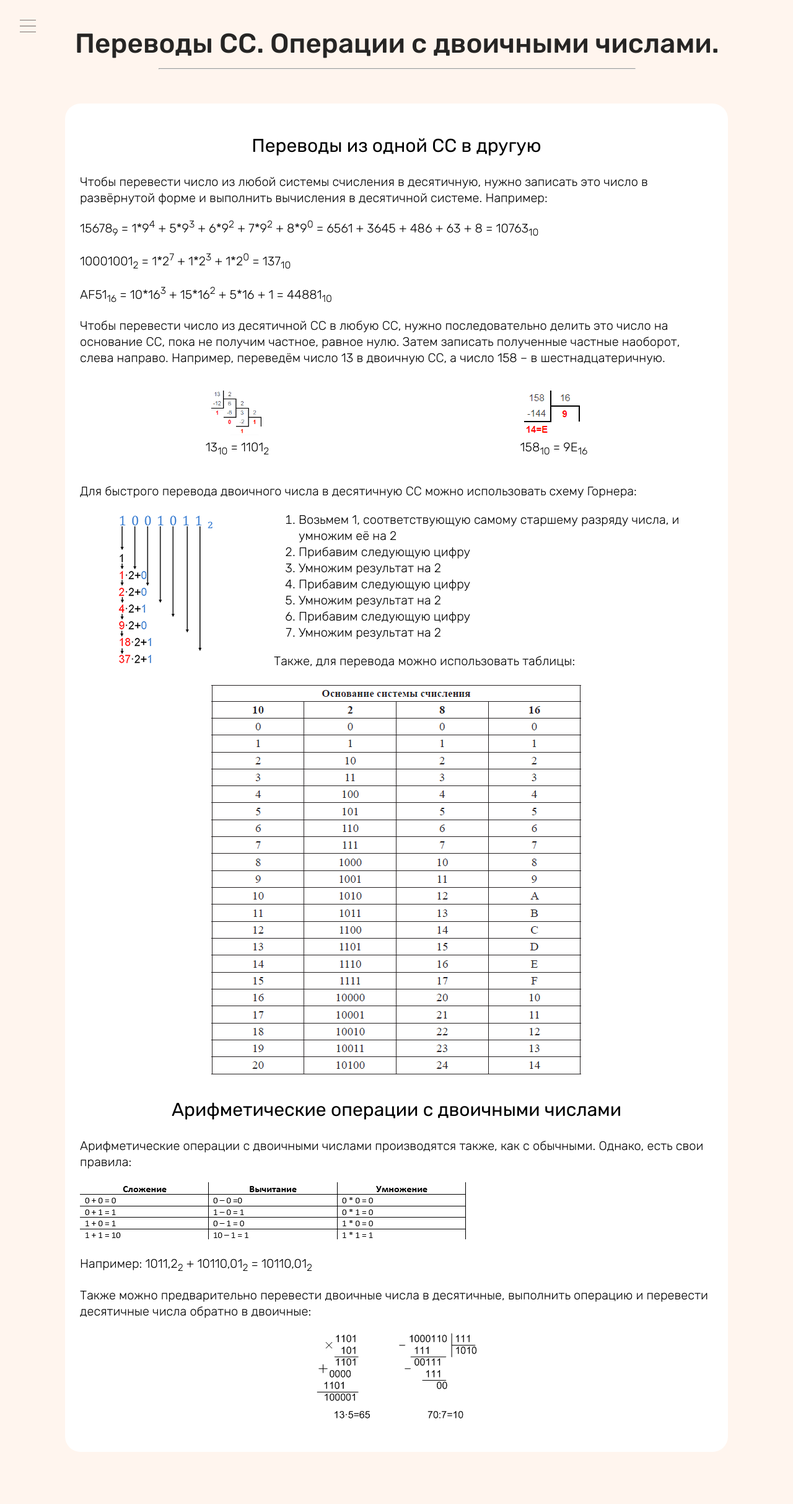
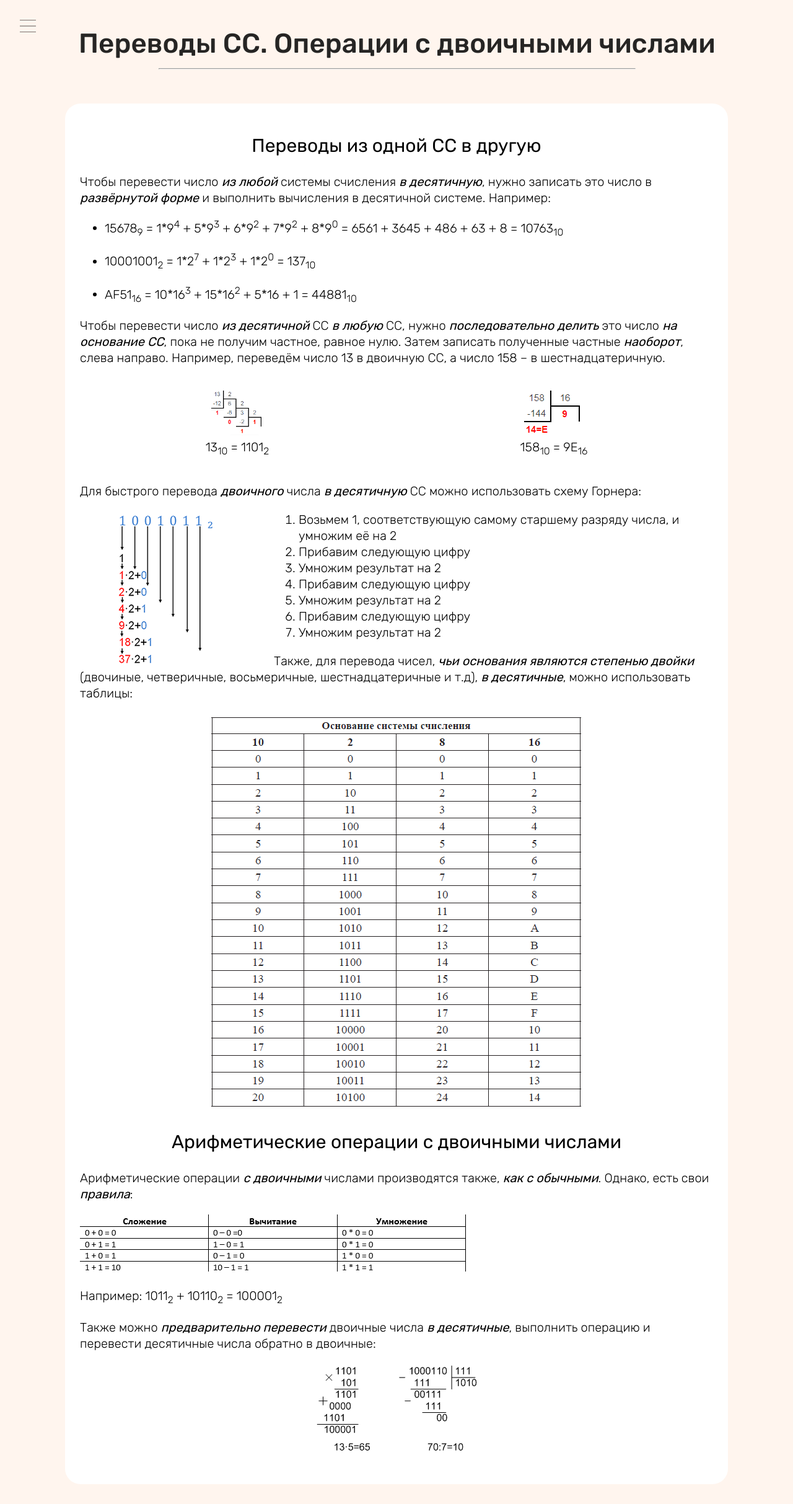
Before and after one commit to IceMisha/NumSys, a plain HTML site: page HTML/ArifSS.html in a window 1280 px wide. Shown: the whole page at 62% size. Before the commit the page ends 2374 px from the top, so only its background shows below. Drawn offline with Linux system fonts and the light colour scheme.

Commit message:
Add files via upload

```diff
--- a/HTML/ArifSS.html
+++ b/HTML/ArifSS.html
@@ -12,7 +12,7 @@
 
     <body>
         <aside class="aside">
-            <img src="../Pictures/BurgerSidebar.svg" class="burger">
+            <div id="dttitle" class="dttitle" data-title="Открыть навигационное меню"><img src="../Pictures/BurgerSidebar.svg" class="burger"></div>
             <div class="hid">
                 <button class="sidebut">
                     <p><a href="../index.html" class="href">На главную</a></p>
@@ -29,18 +29,20 @@
             </div>
         </aside>
         <header class="headline2">
-            <p>Переводы СС. Операции с двоичными числами.</p>
+            <p>Переводы СС. Операции с двоичными числами</p>
             <hr class="line">
         </header>
 
         <main>
             <div class="page">
                 <h2>Переводы из одной СС в другую</h2>
-                <p>Чтобы перевести число из любой системы счисления в десятичную, нужно записать это число в развёрнутой форме и выполнить вычисления в десятичной системе. Например:</p>
-                <p>15678<sub>9</sub> = 1*9<sup>4</sup> + 5*9<sup>3</sup> + 6*9<sup>2</sup> + 7*9<sup>2</sup> + 8*9<sup>0</sup> = 6561 + 3645 + 486 + 63 + 8 = 10763<sub>10</sub></p>
-                <p>10001001<sub>2</sub> = 1*2<sup>7</sup> + 1*2<sup>3</sup> + 1*2<sup>0</sup> = 137<sub>10</sub></p>
-                <p>AF51<sub>16</sub> = 10*16<sup>3</sup> + 15*16<sup>2</sup> + 5*16 + 1 = 44881<sub>10</sub></p>
-                <p>Чтобы перевести число из десятичной СС в любую СС, нужно последовательно делить это число на основание СС, пока не получим частное, равное нулю. Затем записать полученные частные наоборот, слева направо. Например, переведём число 13 в двоичную СС, а число 158 – в шестнадцатеричную.</p>
+                <p>Чтобы перевести число <i class="ibold">из любой</i> системы счисления <i class="ibold">в десятичную</i>, нужно записать это число в <i  class="ibold">развёрнутой форме</i> и выполнить вычисления в десятичной системе. Например:</p>
+                <ul>
+                <li><p>15678<sub>9</sub> = 1*9<sup>4</sup> + 5*9<sup>3</sup> + 6*9<sup>2</sup> + 7*9<sup>2</sup> + 8*9<sup>0</sup> = 6561 + 3645 + 486 + 63 + 8 = 10763<sub>10</sub></p></li>
+                <li><p>10001001<sub>2</sub> = 1*2<sup>7</sup> + 1*2<sup>3</sup> + 1*2<sup>0</sup> = 137<sub>10</sub></p></li>
+                <li><p>AF51<sub>16</sub> = 10*16<sup>3</sup> + 15*16<sup>2</sup> + 5*16 + 1 = 44881<sub>10</sub></p></li>
+                </ul>
+                <p>Чтобы перевести число <i class="ibold">из десятичной</i> СС <i class="ibold">в любую</i> СС, нужно <i class="ibold">последовательно делить</i> это число <i class="ibold">на основание СС</i>, пока не получим частное, равное нулю. Затем записать полученные частные <i class="ibold">наоборот</i>, слева направо. Например, переведём число 13 в двоичную СС, а число 158 – в шестнадцатеричную.</p>
                 <div class="perpict">
                     <figure><img src="../Pictures/perevod1.png" class="perevodimg">
                         <figcaption>13<sub>10</sub> = 1101<sub>2</sub></figcaption>
@@ -49,7 +51,7 @@
                         <figcaption>158<sub>10</sub> = 9E<sub>16</sub></figcaption>
                     </figure>
                 </div>
-                <p>Для быстрого перевода двоичного числа в десятичную СС можно использовать схему Горнера: </p>
+                <p>Для быстрого перевода <i class="ibold">двоичного</i> числа <i class="ibold">в десятичную</i> СС можно использовать схему Горнера: </p>
                 <img src="../Pictures/gorner.png" class="gorner">
                 <ol>
                     <li>Возьмем 1, соответствующую самому старшему разряду числа, и умножим её на 2</li>
@@ -60,13 +62,13 @@
                     <li>Прибавим следующую цифру</li>
                     <li>Умножим результат на 2</li>
                 </ol>
-                <p>Также, для перевода можно использовать таблицы:</p>
+                <p>Также, для перевода чисел, <i class="ibold">чьи основания являются степенью двойки</i> (двочиные, четверичные, восьмеричные, шестнадцатеричные и т.д), <i class="ibold">в десятичные</i>, можно использовать таблицы:</p>
                 <p class="oneimg"><img src="../Pictures/tablica.png"></p>
                 <h2>Арифметические операции с двоичными числами</h2>
-                <p>Арифметические операции с двоичными числами производятся также, как с обычными. Однако, есть свои правила: </p>
+                <p>Арифметические операции <i class="ibold">с двоичными</i> числами производятся также, <i class="ibold">как с обычными</i>. Однако, есть свои <i class="ibold">правила</i>: </p>
                 <p><img src="../Pictures/dvoichpravila.png"></p>
-                <p>Например: 1011,2<sub>2</sub> + 10110,01<sub>2</sub> = 10110,01<sub>2</sub></p>
-                <p>Также можно предварительно перевести двоичные числа в десятичные, выполнить операцию и перевести десятичные числа обратно в двоичные:</p>
+                <p>Например: 1011<sub>2</sub> + 10110<sub>2</sub> = 100001<sub>2</sub></p>
+                <p>Также можно <i class="ibold">предварительно перевести</i> двоичные числа <i class="ibold">в десятичные</i>, выполнить операцию и перевести десятичные числа обратно в двоичные:</p>
                 <p class="oneimg"><img src="../Pictures/dvoichoper.png"></p>
             </div>
         </main>
```
Also changed, not shown: HTML/Author.html (+2 -2 lines), HTML/NumSys.html (+6 -5 lines), HTML/Test.html (+16 -9 lines).
